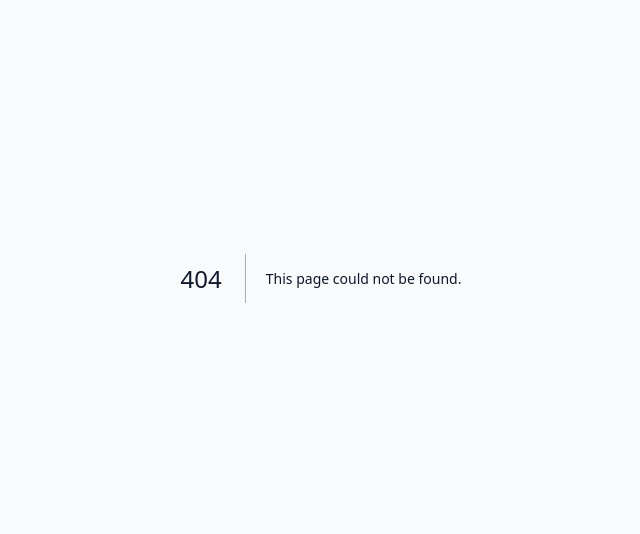
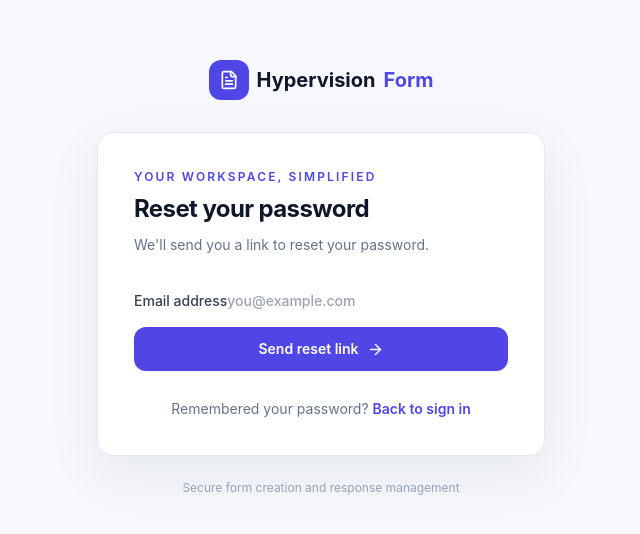
Before and after one commit to Akarsh-Bhatt/hypervision-form, a Next.js app in the folder frontend/: page /forgot-password in a window 1280 px wide. Before the commit this address had no page. Shown: the part 122-656 px from the top of the page, without its empty margins (319-959 px from the left). Built offline with nearby package versions, Linux system fonts and the light colour scheme.

Commit message:
Add Forgot Password page with AuthForm component

```diff
--- /dev/null
+++ b/frontend/src/app/forgot-password/page.tsx
@@ -0,0 +1,5 @@
+import AuthForm from "@/components/AuthForm";
+
+export default function ForgotPasswordPage() {
+  return <AuthForm mode="forgot" />;
+}
```
